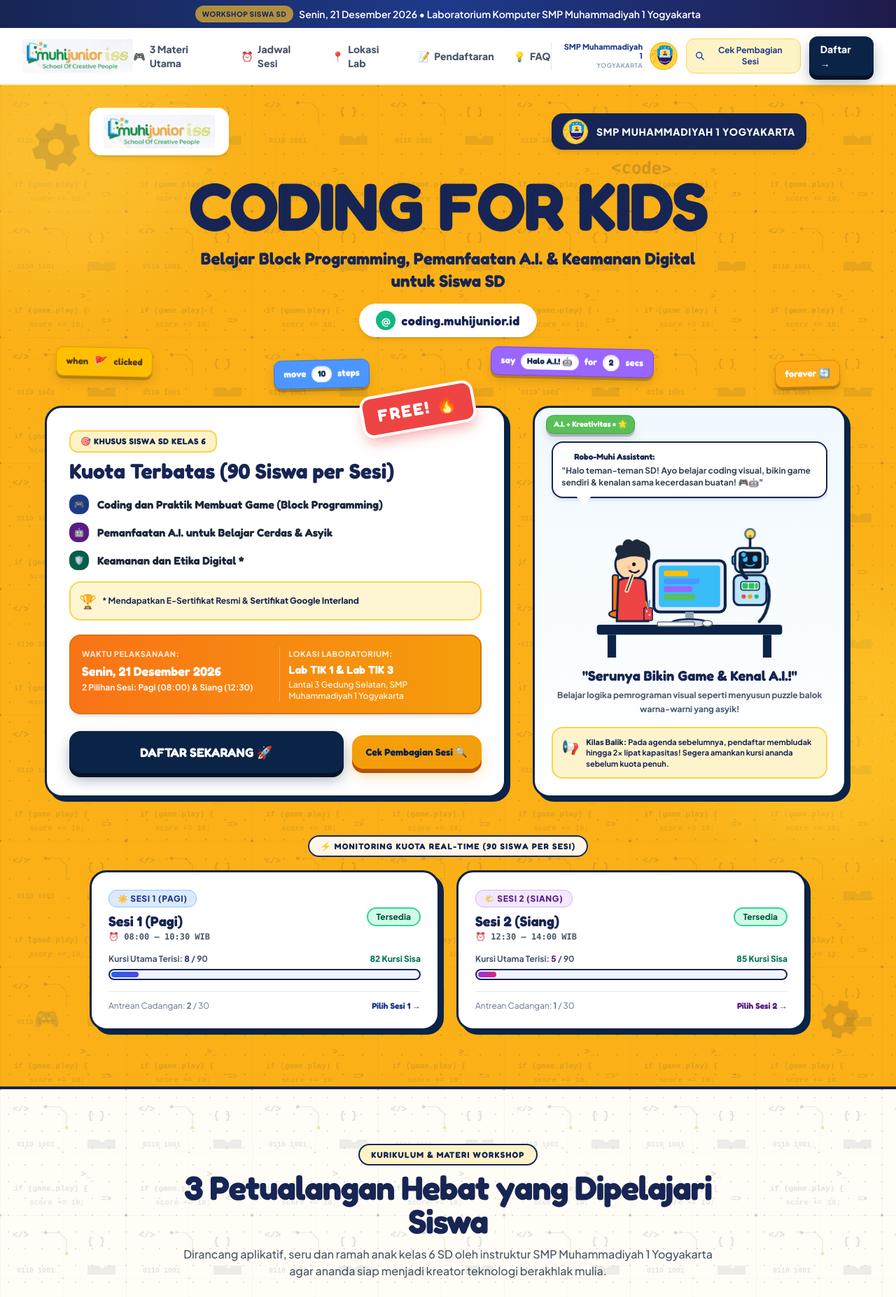
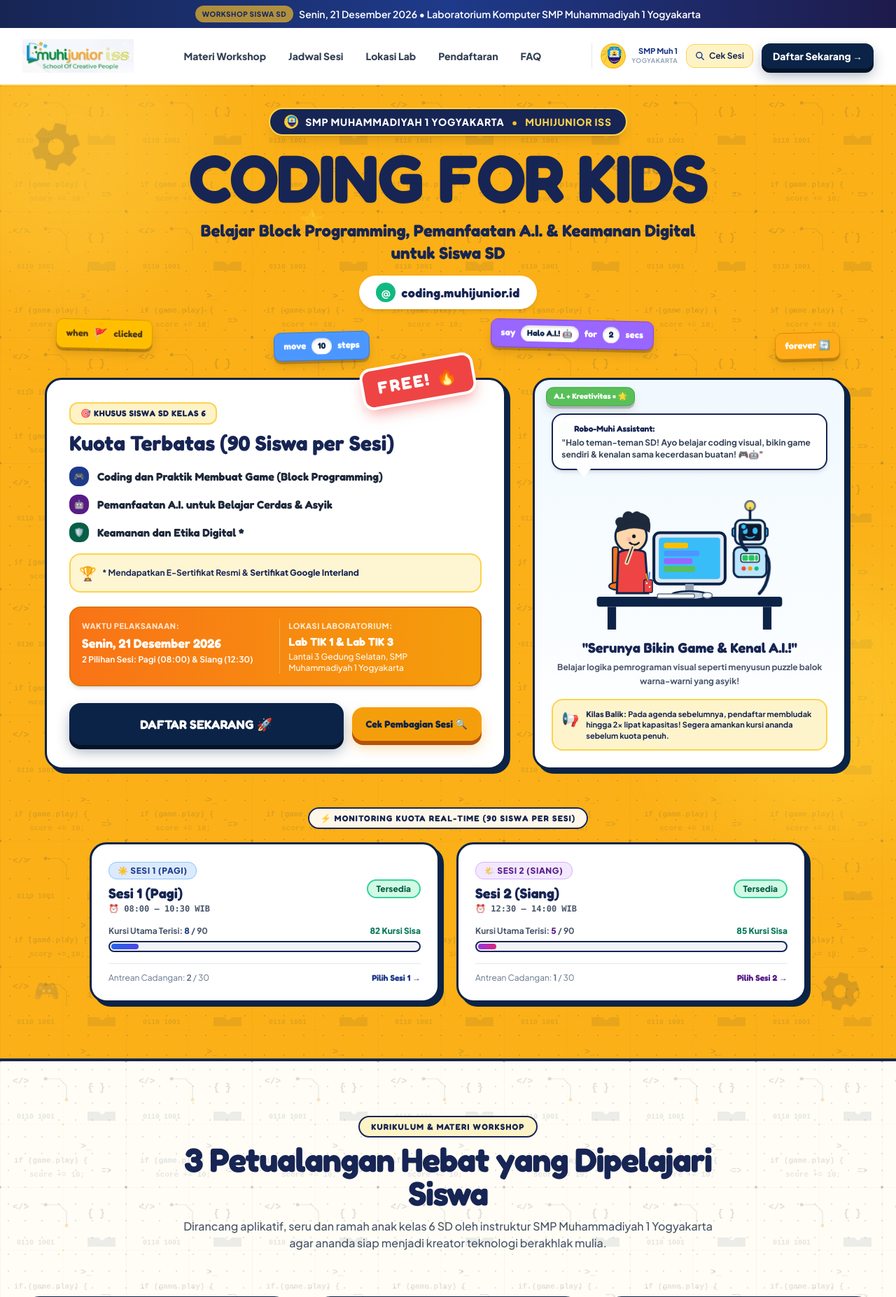
Before and after one commit to marco002-code/codingforkids, a Laravel app: page / in a window 1280 px wide. Shown: the top 1854 px of the page at 70% size. Run offline with Laravel 12, Linux system fonts and the light colour scheme; data comes from the database, SQL or seed files in the repository; some libraries are stand-ins or nearby versions.

Commit message:
fix(header): clean up navbar layout, remove bulky duplicate hero logos, and fix local HTTPS image asset loading

```diff
--- a/app/Providers/AppServiceProvider.php
+++ b/app/Providers/AppServiceProvider.php
@@ -20,8 +20,9 @@ class AppServiceProvider extends ServiceProvider
      */
     public function boot(): void
     {
-        // Enforce HTTPS scheme in production or when APP_URL is https
-        if (str_starts_with(config('app.url'), 'https://') || app()->isProduction()) {
+        // Enforce HTTPS scheme ONLY in production and NEVER on local development (127.0.0.1 / localhost)
+        $host = request()->getHost();
+        if (app()->isProduction() && !in_array($host, ['127.0.0.1', 'localhost', '::1'])) {
             URL::forceScheme('https');
         }
     }
--- a/resources/views/landing.blade.php
+++ b/resources/views/landing.blade.php
@@ -83,16 +83,13 @@
 
         <div class="max-w-7xl mx-auto px-4 sm:px-6 lg:px-8 relative z-10">
 
-            <!-- Poster Top Branding Bar (Matching Original Poster Layout) -->
-            <div class="flex items-center justify-between gap-4 max-w-5xl mx-auto mb-6">
-                <!-- Left: Official Muhijunior ISS Logo -->
-                <div class="bg-white px-5 py-2.5 rounded-2xl border-3 border-blue-950 shadow-md">
-                    <img src="{{ asset('images/logo-muhijunior-iss.png') }}" alt="Muhijunior ISS - School Of Creative People" class="h-10 sm:h-12 w-auto object-contain">
-                </div>
-                <!-- Right: Official SMP Muhammadiyah 1 Yogyakarta Crest -->
-                <div class="inline-flex items-center gap-3 px-4 py-2 rounded-2xl bg-blue-950 text-white text-xs sm:text-sm font-black uppercase tracking-wider shadow-md border-3 border-amber-300">
-                    <img src="{{ asset('images/logo-smp-muh1.png') }}" alt="SMP Muhammadiyah 1 Yogyakarta" class="h-9 w-9 object-contain rounded-full border border-amber-300">
+            <!-- School & Community Identity Pill -->
+            <div class="text-center mb-3">
+                <div class="inline-flex items-center gap-2.5 px-5 py-2 rounded-full bg-blue-950 text-white text-xs sm:text-sm font-black uppercase tracking-wider shadow-lg border-2 border-amber-300">
+                    <img src="/images/logo-smp-muh1.png" alt="SMP Muhammadiyah 1" class="h-5 w-5 object-contain rounded-full">
                     <span>SMP Muhammadiyah 1 Yogyakarta</span>
+                    <span class="text-amber-400 font-bold">&bull;</span>
+                    <span class="text-amber-300">Muhijunior ISS</span>
                 </div>
             </div>
 
--- a/resources/views/layouts/app.blade.php
+++ b/resources/views/layouts/app.blade.php
@@ -232,7 +232,7 @@
             background-color: #fffdf5;
             background-image:
                 radial-gradient(rgba(11, 35, 71, 0.12) 1px, transparent 1px),
-                url("{{ asset('images/pattern-coding.svg') }}");
+                url("/images/pattern-coding.svg");
             background-size: 24px 24px, 180px 180px;
             background-repeat: repeat;
         }
@@ -241,7 +241,7 @@
             background-color: #fbb017;
             background-image:
                 radial-gradient(rgba(11, 35, 71, 0.14) 1.2px, transparent 1.2px),
-                url("{{ asset('images/pattern-coding.svg') }}");
+                url("/images/pattern-coding.svg");
             background-size: 28px 28px, 180px 180px;
             background-repeat: repeat;
         }
@@ -250,7 +250,7 @@
             background-color: #061730;
             background-image:
                 radial-gradient(rgba(56, 189, 248, 0.18) 1px, transparent 1px),
-                url("{{ asset('images/pattern-coding-dark.svg') }}");
+                url("/images/pattern-coding-dark.svg");
             background-size: 24px 24px, 180px 180px;
             background-repeat: repeat;
         }
@@ -274,77 +274,76 @@
     </div>
 
     <!-- Navigation Bar: Muhijunior ISS & SMP Muh 1 Yogya -->
-    <header class="sticky top-0 z-40 bg-white/95 backdrop-blur-md border-b-2 border-amber-200/90 shadow-xs no-print">
-        <div class="max-w-7xl mx-auto px-4 sm:px-6 lg:px-8 h-20 flex items-center justify-between">
+    <header class="sticky top-0 z-40 bg-white/95 backdrop-blur-md border-b-2 border-amber-200/90 shadow-sm no-print">
+        <div class="max-w-7xl mx-auto px-4 sm:px-6 lg:px-8 h-20 flex items-center justify-between gap-4">
 
             <!-- Left Branding: Muhijunior ISS Official Logo -->
-            <a href="{{ route('home') }}" class="flex items-center gap-3 group">
-                <img src="{{ asset('images/logo-muhijunior-iss.png') }}" alt="Muhijunior ISS - School Of Creative People" class="h-11 sm:h-12 w-auto object-contain transition-transform group-hover:scale-105">
+            <a href="{{ route('home') }}" class="flex items-center gap-3 shrink-0">
+                <img src="/images/logo-muhijunior-iss.png" alt="Muhijunior ISS - School Of Creative People" class="h-10 sm:h-12 w-auto object-contain transition-transform hover:scale-105">
             </a>
 
             <!-- Center Nav Links (Desktop) -->
-            <nav class="hidden md:flex items-center gap-7 text-xs sm:text-sm font-extrabold text-slate-600">
-                <a href="{{ request()->routeIs('home') ? '#materi' : route('home') . '#materi' }}" class="hover:text-amber-600 transition-colors flex items-center gap-1.5">
-                    <span>🎮</span> 3 Materi Utama
+            <nav class="hidden lg:flex items-center gap-6 xl:gap-8 text-sm font-extrabold text-slate-700">
+                <a href="{{ request()->routeIs('home') ? '#materi' : route('home') . '#materi' }}" class="hover:text-amber-600 transition-colors whitespace-nowrap">
+                    Materi Workshop
                 </a>
-                <a href="{{ request()->routeIs('home') ? '#rundown' : route('home') . '#rundown' }}" class="hover:text-amber-600 transition-colors flex items-center gap-1.5">
-                    <span>⏰</span> Jadwal Sesi
+                <a href="{{ request()->routeIs('home') ? '#rundown' : route('home') . '#rundown' }}" class="hover:text-amber-600 transition-colors whitespace-nowrap">
+                    Jadwal Sesi
                 </a>
-                <a href="{{ request()->routeIs('home') ? '#lokasi' : route('home') . '#lokasi' }}" class="hover:text-amber-600 transition-colors flex items-center gap-1.5">
-                    <span>📍</span> Lokasi Lab
+                <a href="{{ request()->routeIs('home') ? '#lokasi' : route('home') . '#lokasi' }}" class="hover:text-amber-600 transition-colors whitespace-nowrap">
+                    Lokasi Lab
                 </a>
-                <a href="{{ request()->routeIs('home') ? '#pendaftaran' : route('home') . '#pendaftaran' }}" class="hover:text-amber-600 transition-colors flex items-center gap-1.5">
-                    <span>📝</span> Pendaftaran
+                <a href="{{ request()->routeIs('home') ? '#pendaftaran' : route('home') . '#pendaftaran' }}" class="hover:text-amber-600 transition-colors whitespace-nowrap">
+                    Pendaftaran
                 </a>
-                <a href="{{ request()->routeIs('home') ? '#faq' : route('home') . '#faq' }}" class="hover:text-amber-600 transition-colors flex items-center gap-1.5">
-                    <span>💡</span> FAQ
+                <a href="{{ request()->routeIs('home') ? '#faq' : route('home') . '#faq' }}" class="hover:text-amber-600 transition-colors whitespace-nowrap">
+                    FAQ
                 </a>
             </nav>
 
-            <!-- Right: SMP Muhammadiyah 1 Badge & CTA -->
-            <div class="flex items-center gap-2.5 sm:gap-3">
-                <!-- SMP Muh 1 Crest Badge -->
-                <div class="hidden lg:flex items-center gap-2.5 pl-3 border-l border-slate-200 text-right">
+            <!-- Right Actions Area -->
+            <div class="flex items-center gap-2 sm:gap-3 shrink-0">
+                <!-- SMP Muh 1 Crest Badge (Compact & Elegant) -->
+                <div class="hidden xl:flex items-center gap-2 pl-3 border-l border-slate-200 text-right">
+                    <img src="/images/logo-smp-muh1.png" alt="SMP Muhammadiyah 1 Yogyakarta" class="h-9 w-9 object-contain rounded-full border-2 border-amber-400 shadow-xs">
                     <div>
-                        <span class="block text-[11px] font-black text-blue-900 leading-tight">SMP Muhammadiyah 1</span>
+                        <span class="block text-[11px] font-black text-blue-900 leading-tight">SMP Muh 1</span>
                         <span class="block text-[9px] font-bold text-slate-400 tracking-wider">YOGYAKARTA</span>
                     </div>
-                    <img src="{{ asset('images/logo-smp-muh1.png') }}" alt="SMP Muhammadiyah 1 Yogyakarta" class="h-10 w-10 object-contain rounded-full border-2 border-amber-400 shadow-xs">
                 </div>
 
-                <button type="button" onclick="openTicketSearchModal()" class="inline-flex items-center gap-1.5 px-3 py-2 text-xs font-bold text-blue-900 bg-amber-100 hover:bg-amber-200 rounded-xl border border-amber-300 transition-all">
-                    <svg class="w-3.5 h-3.5 text-blue-800" fill="none" stroke="currentColor" viewBox="0 0 24 24"><path stroke-linecap="round" stroke-linejoin="round" stroke-width="2.5" d="M21 21l-6-6m2-5a7 7 0 11-14 0 7 7 0 0114 0z"></path></svg>
-                    <span class="hidden sm:inline">Cek Pembagian Sesi</span>
-                    <span class="sm:hidden">Cek Sesi</span>
+                <button type="button" onclick="openTicketSearchModal()" class="inline-flex items-center gap-1.5 px-3 py-2 text-xs font-bold text-blue-950 bg-amber-100 hover:bg-amber-200 rounded-xl border border-amber-300 transition-all whitespace-nowrap">
+                    <svg class="w-3.5 h-3.5 text-blue-900" fill="none" stroke="currentColor" viewBox="0 0 24 24"><path stroke-linecap="round" stroke-linejoin="round" stroke-width="2.5" d="M21 21l-6-6m2-5a7 7 0 11-14 0 7 7 0 0114 0z"></path></svg>
+                    <span>Cek Sesi</span>
                 </button>
 
-                <a href="{{ request()->routeIs('home') ? '#pendaftaran' : route('home') . '#pendaftaran' }}" class="btn-cartoon-blue inline-flex items-center justify-center px-4 py-2 text-xs sm:text-sm font-black rounded-xl">
-                    Daftar &rarr;
+                <a href="{{ request()->routeIs('home') ? '#pendaftaran' : route('home') . '#pendaftaran' }}" class="btn-cartoon-blue inline-flex items-center justify-center px-4 py-2 text-xs sm:text-sm font-black rounded-xl whitespace-nowrap">
+                    Daftar Sekarang &rarr;
                 </a>
 
                 <!-- Mobile Hamburger Toggle -->
-                <button type="button" onclick="toggleMobileMenu()" class="md:hidden p-2 rounded-xl text-slate-700 hover:bg-slate-100 border border-slate-200" aria-label="Toggle navigation">
+                <button type="button" onclick="toggleMobileMenu()" class="lg:hidden p-2 rounded-xl text-slate-700 hover:bg-slate-100 border border-slate-200" aria-label="Toggle navigation">
                     <svg class="w-6 h-6" fill="none" stroke="currentColor" viewBox="0 0 24 24"><path stroke-linecap="round" stroke-linejoin="round" stroke-width="2" d="M4 6h16M4 12h16M4 18h16"></path></svg>
                 </button>
             </div>
         </div>
 
         <!-- Mobile Dropdown Navigation -->
-        <div id="mobileMenu" class="hidden md:hidden bg-white border-t border-amber-200 px-4 pt-3 pb-5 space-y-2 shadow-xl">
-            <a href="{{ request()->routeIs('home') ? '#materi' : route('home') . '#materi' }}" onclick="toggleMobileMenu()" class="block py-2 px-3 rounded-xl text-sm font-extrabold text-slate-700 hover:bg-amber-50">
-                🎮 3 Materi Utama
+        <div id="mobileMenu" class="hidden lg:hidden bg-white border-t border-amber-200 px-4 pt-3 pb-5 space-y-2 shadow-xl">
+            <a href="{{ request()->routeIs('home') ? '#materi' : route('home') . '#materi' }}" onclick="toggleMobileMenu()" class="block py-2.5 px-3 rounded-xl text-sm font-extrabold text-slate-800 hover:bg-amber-50">
+                🎮 Materi Workshop
             </a>
-            <a href="{{ request()->routeIs('home') ? '#rundown' : route('home') . '#rundown' }}" onclick="toggleMobileMenu()" class="block py-2 px-3 rounded-xl text-sm font-extrabold text-slate-700 hover:bg-amber-50">
+            <a href="{{ request()->routeIs('home') ? '#rundown' : route('home') . '#rundown' }}" onclick="toggleMobileMenu()" class="block py-2.5 px-3 rounded-xl text-sm font-extrabold text-slate-800 hover:bg-amber-50">
                 ⏰ Jadwal Sesi 1 &amp; Sesi 2
             </a>
-            <a href="{{ request()->routeIs('home') ? '#lokasi' : route('home') . '#lokasi' }}" onclick="toggleMobileMenu()" class="block py-2 px-3 rounded-xl text-sm font-extrabold text-slate-700 hover:bg-amber-50">
+            <a href="{{ request()->routeIs('home') ? '#lokasi' : route('home') . '#lokasi' }}" onclick="toggleMobileMenu()" class="block py-2.5 px-3 rounded-xl text-sm font-extrabold text-slate-800 hover:bg-amber-50">
                 📍 Lokasi Lab TIK
             </a>
-            <a href="{{ request()->routeIs('home') ? '#pendaftaran' : route('home') . '#pendaftaran' }}" onclick="toggleMobileMenu()" class="block py-2 px-3 rounded-xl text-sm font-extrabold text-slate-700 hover:bg-amber-50">
+            <a href="{{ request()->routeIs('home') ? '#pendaftaran' : route('home') . '#pendaftaran' }}" onclick="toggleMobileMenu()" class="block py-2.5 px-3 rounded-xl text-sm font-extrabold text-slate-800 hover:bg-amber-50">
                 📝 Formulir Pendaftaran
             </a>
-            <a href="{{ request()->routeIs('home') ? '#faq' : route('home') . '#faq' }}" onclick="toggleMobileMenu()" class="block py-2 px-3 rounded-xl text-sm font-extrabold text-slate-700 hover:bg-amber-50">
-                💡 FAQ
+            <a href="{{ request()->routeIs('home') ? '#faq' : route('home') . '#faq' }}" onclick="toggleMobileMenu()" class="block py-2.5 px-3 rounded-xl text-sm font-extrabold text-slate-800 hover:bg-amber-50">
+                💡 Pertanyaan (FAQ)
             </a>
         </div>
     </header>
@@ -362,10 +361,10 @@
                 <div class="md:col-span-2 space-y-4">
                     <div class="flex items-center gap-3">
                         <div class="bg-white p-2.5 rounded-2xl inline-block shadow-md border-2 border-amber-300">
-                            <img src="{{ asset('images/logo-muhijunior-iss.png') }}" alt="Muhijunior ISS - School Of Creative People" class="h-9 w-auto object-contain">
+                            <img src="/images/logo-muhijunior-iss.png" alt="Muhijunior ISS - School Of Creative People" class="h-9 w-auto object-contain">
                         </div>
                         <div class="bg-white p-2 rounded-2xl inline-block shadow-md border-2 border-amber-300">
-                            <img src="{{ asset('images/logo-smp-muh1.png') }}" alt="SMP Muhammadiyah 1 Yogyakarta" class="h-9 w-9 object-contain rounded-full">
+                            <img src="/images/logo-smp-muh1.png" alt="SMP Muhammadiyah 1 Yogyakarta" class="h-9 w-9 object-contain rounded-full">
                         </div>
                     </div>
                     <h3 class="font-extrabold text-white text-base">SMP Muhammadiyah 1 Yogyakarta</h3>
--- a/resources/views/ticket.blade.php
+++ b/resources/views/ticket.blade.php
@@ -38,9 +38,9 @@
             <div class="{{ $participant->status === 'UTAMA' ? ($participant->session === '1' ? 'bg-gradient-to-r from-blue-700 via-indigo-700 to-purple-700' : 'bg-gradient-to-r from-purple-700 via-pink-700 to-indigo-800') : ($participant->status === 'CADANGAN' ? 'bg-gradient-to-r from-amber-600 via-orange-600 to-amber-700' : 'bg-slate-700') }} text-white p-6 sm:p-8 text-center relative overflow-hidden">
                 <div class="relative z-10 flex flex-col items-center">
                     <div class="flex items-center gap-3 bg-white/95 backdrop-blur-xs px-4 py-2 rounded-2xl shadow-md mb-3 border border-white/50">
-                        <img src="{{ asset('images/logo-muhijunior-iss.png') }}" alt="Muhijunior ISS" class="h-8 sm:h-9 w-auto object-contain">
+                        <img src="/images/logo-muhijunior-iss.png" alt="Muhijunior ISS" class="h-8 sm:h-9 w-auto object-contain">
                         <span class="w-px h-6 bg-slate-300"></span>
-                        <img src="{{ asset('images/logo-smp-muh1.png') }}" alt="SMP Muhammadiyah 1 Yogyakarta" class="h-8 w-8 object-contain rounded-full">
+                        <img src="/images/logo-smp-muh1.png" alt="SMP Muhammadiyah 1 Yogyakarta" class="h-8 w-8 object-contain rounded-full">
                     </div>
                     <span class="inline-block px-3 py-1 rounded-full text-[11px] font-extrabold uppercase tracking-widest bg-white/20 backdrop-blur-md mb-2">
                         Official Workshop Pass &bull; Muhijunior
```
